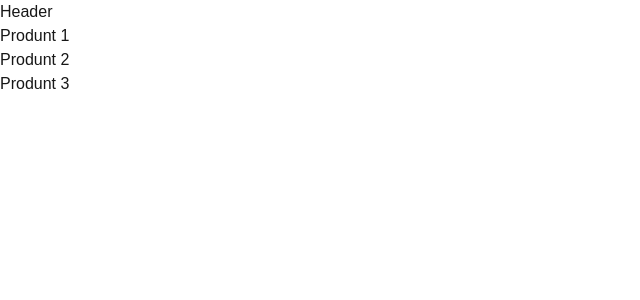
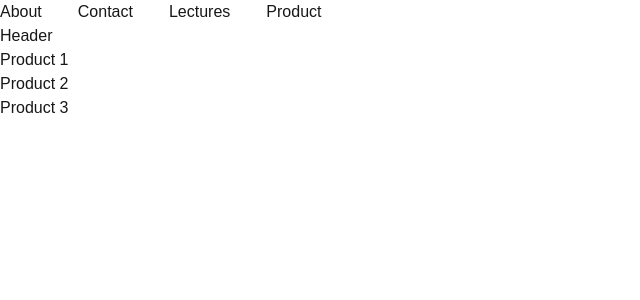
Before and after one commit to mukhtar4532/nextjs-practice, a Next.js app: page /product in a window 1280 px wide. Shown: the top 300 px of the page, without its empty margins (0-640 px from the left). Built offline with nearby package versions, Linux system fonts and the light colour scheme.

Commit message:
learn link, active links, params and searchParams

```diff
--- a/src/app/layout.tsx
+++ b/src/app/layout.tsx
@@ -1,6 +1,7 @@
 import type { Metadata } from "next";
 import { Geist, Geist_Mono } from "next/font/google";
 import "./globals.css";
+import Link from "next/link";
 
 const geistSans = Geist({
   variable: "--font-geist-sans",
@@ -17,6 +18,13 @@ export const metadata: Metadata = {
   description: "Generated by create next app",
 };
 
+const navigation = [
+  { title: "About", href: "/about" },
+  { title: "Contact", href: "/contact" },
+  { title: "Lectures", href: "/lectures" },
+  { title: "Product", href: "/product" },
+];
+
 export default function RootLayout({
   children,
 }: Readonly<{
@@ -27,6 +35,17 @@ export default function RootLayout({
       <body
         className={`${geistSans.variable} ${geistMono.variable} antialiased`}
       >
+        <div>
+          {/* <Link href="/about">About</Link> |{" "}
+          <Link href="/contact">Contact</Link> */}
+          {navigation.map((nav) => {
+            return (
+              <Link className=" mr-9" key={nav.title} href={nav.href}>
+                {nav.title}
+              </Link>
+            );
+          })}
+        </div>
         <div>Header</div>
         {children}
       </body>
--- /dev/null
+++ b/src/app/news/[newsId]/page.tsx
@@ -0,0 +1,15 @@
+export default async function News({
+  params,
+  searchParams,
+}: {
+  params: Promise<{ newsId: string }>;
+  searchParams: Promise<{ cat: string; type: string }>;
+}) {
+  const { newsId } = await params;
+  const { cat, type } = await searchParams;
+  return (
+    <h2>
+      News {newsId} {cat} {type}
+    </h2>
+  );
+}
--- a/src/app/product/[productId]/page.tsx
+++ b/src/app/product/[productId]/page.tsx
@@ -1,8 +1,20 @@
-export default async function ProductId({
-  params,
-}: {
+import { Metadata } from "next";
+
+type props = {
   params: Promise<{ productId: string }>;
-}) {
+};
+
+// Define dynamic MetaData
+
+export async function generateMetaData({ params }: props): Promise<Metadata> {
+  const productId = (await params).productId;
+  return {
+    title: `Product ${productId}`,
+    description: "Product Description",
+  };
+}
+
+export default async function ProductId({ params }: props) {
   const productId = (await params).productId;
   return <h1>Product Details {productId}</h1>;
 }
--- a/src/app/product/page.tsx
+++ b/src/app/product/page.tsx
@@ -1,9 +1,17 @@
-export default function Product() {
+import Link from "next/link";
+
+export default function Products() {
   return (
     <ul>
-      <li>Produnt 1</li>
-      <li>Produnt 2</li>
-      <li>Produnt 3</li>
+      <li>
+        <Link href="/product/1">Product 1</Link>
+      </li>
+      <li>
+        <Link href="/product/2">Product 2</Link>
+      </li>
+      <li>
+        <Link href="/product/3">Product 3</Link>
+      </li>
     </ul>
   );
 }
```
